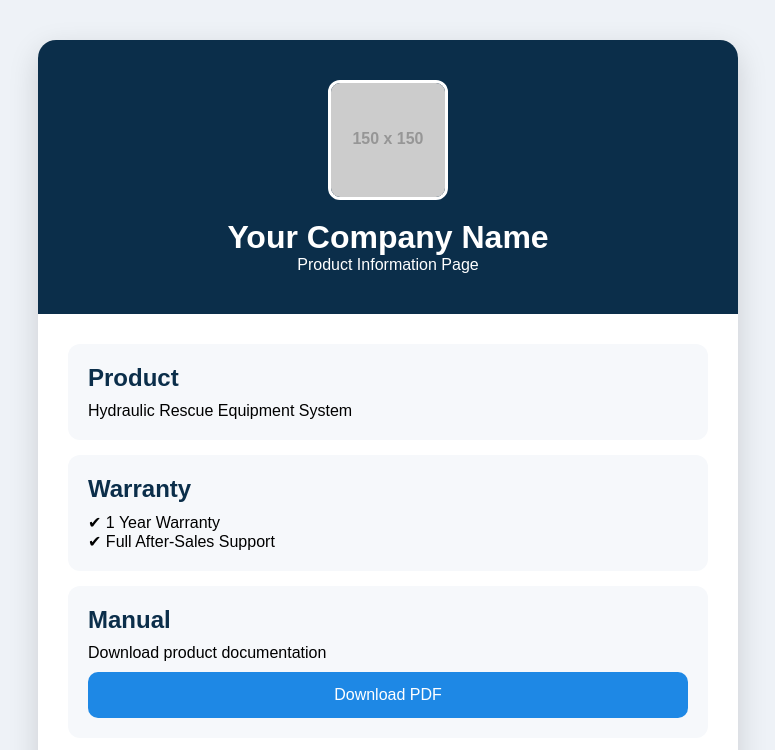
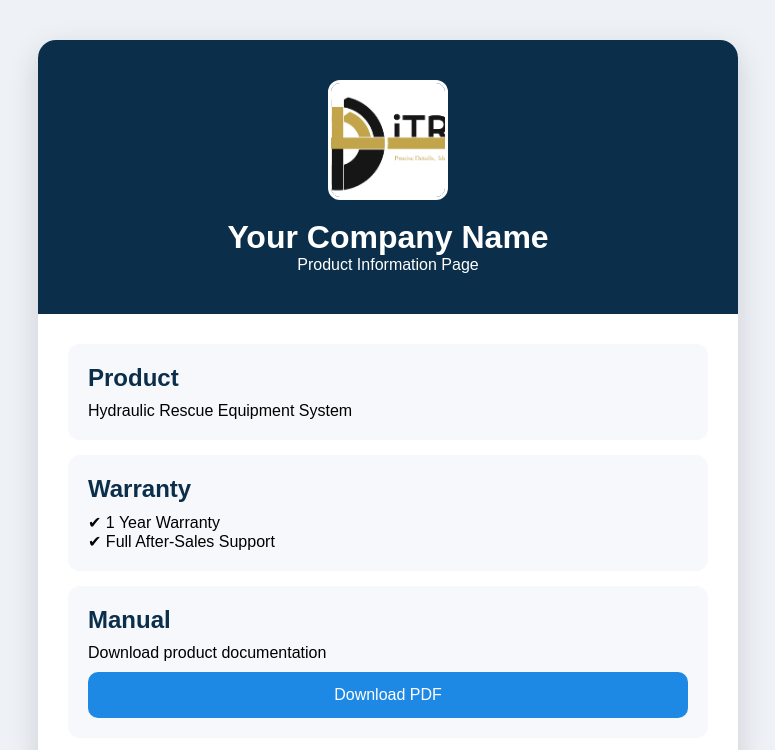
Before and after one commit to ehsan199219/iTRA, a plain HTML site: page index.html in a window 1280 px wide. Shown: the top 750 px of the page, without its empty margins (252-1027 px from the left). Drawn offline with Linux system fonts and the light colour scheme; placeholder pictures from the web are drawn by us.

Commit message:
Add files via upload

```diff
--- a/index.html
+++ b/index.html
@@ -90,7 +90,7 @@ body{
 <div class="header">
 
 <!-- لوگوی موقت (قابل تغییر) -->
-<img class="logo" src="https://via.placeholder.com/150" alt="Logo">
+<img class="logo" src="logo.png" alt="Logo">
 
 <h1>Your Company Name</h1>
 <p>Product Information Page</p>
```
